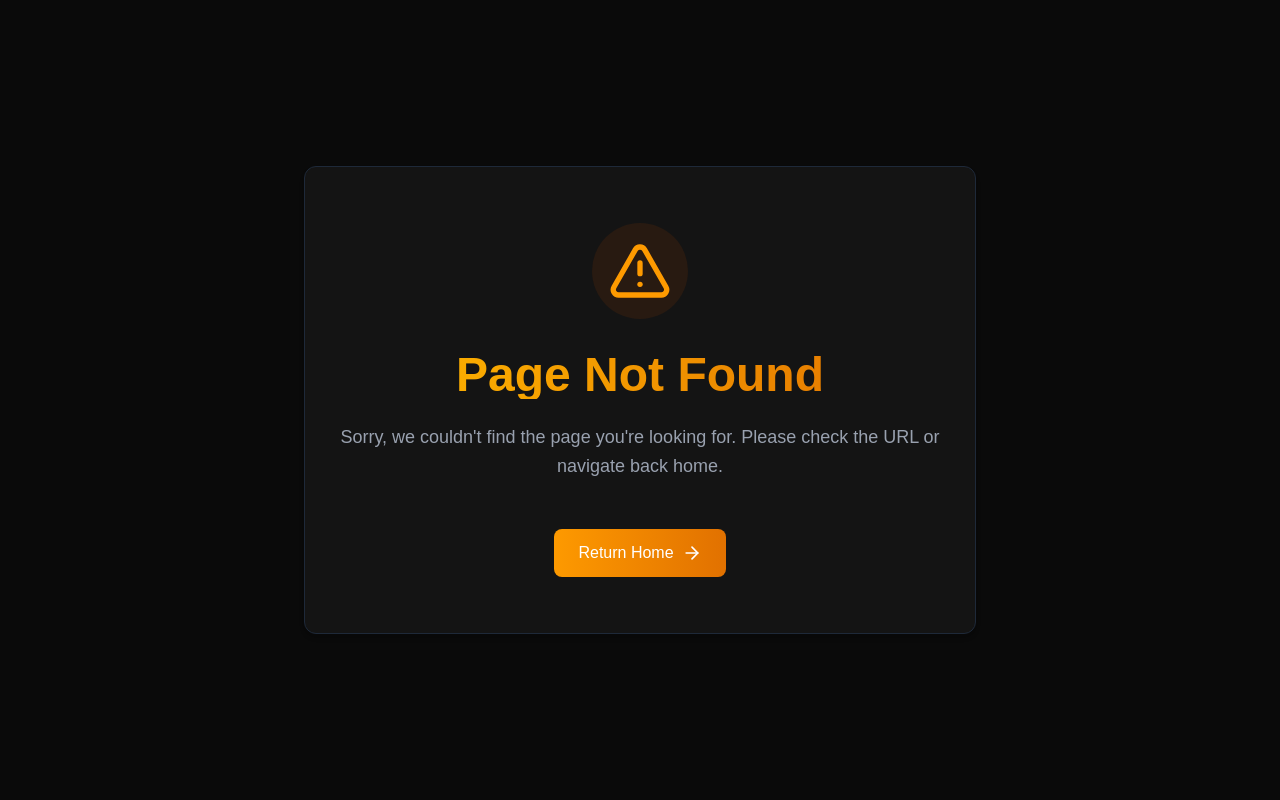
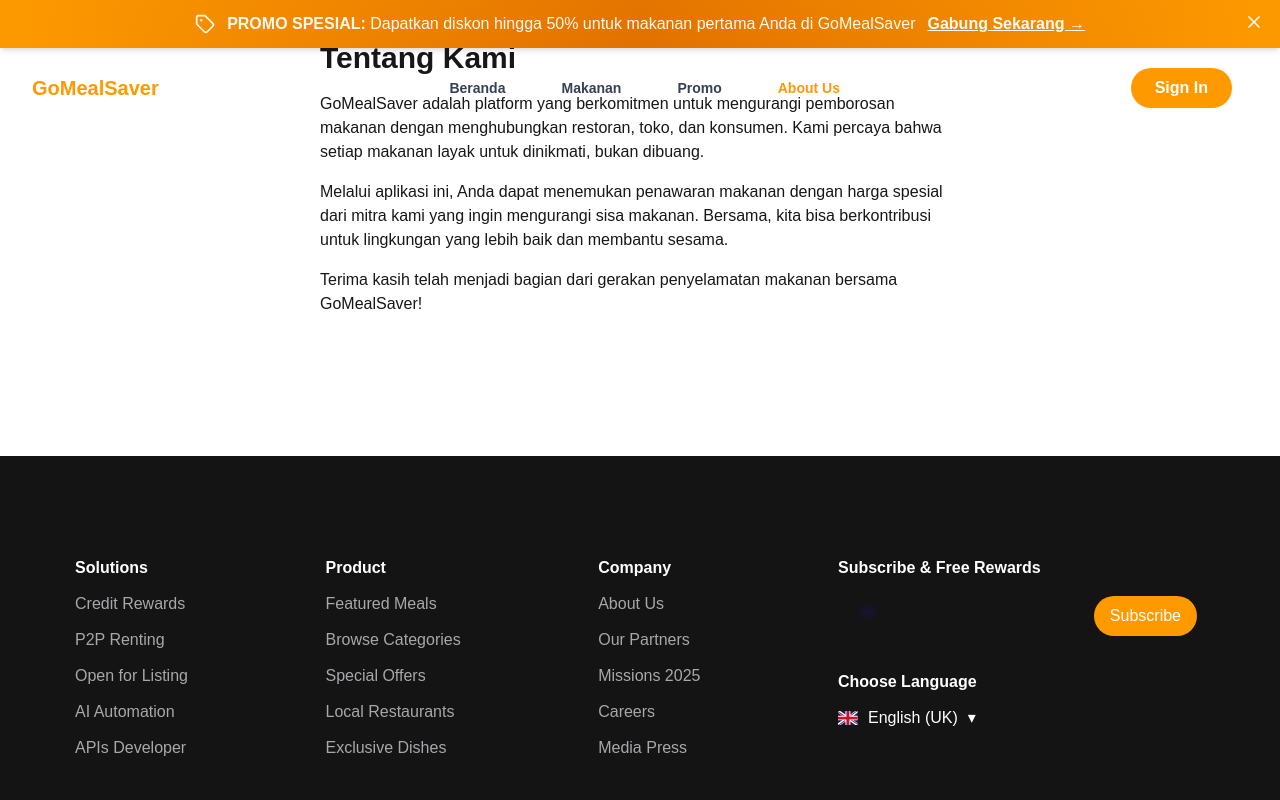
Before and after one commit to Anezz12/gomealsaver-v2, a Next.js app: page /aboutus in a window 1280 px wide. Before the commit this address had no page. Shown: the top 800 px of the page. Built offline with nearby package versions, Linux system fonts and the light colour scheme; no server answers.

Commit message:
Update sementara about

```diff
--- /dev/null
+++ b/app/(with-navigation)/aboutus/page.tsx
@@ -0,0 +1,22 @@
+export default function About() {
+  return (
+    <main className="max-w-2xl mx-auto py-10 px-4">
+      <h1 className="text-3xl font-bold mb-4">Tentang Kami</h1>
+      <p className="mb-4">
+        GoMealSaver adalah platform yang berkomitmen untuk mengurangi pemborosan
+        makanan dengan menghubungkan restoran, toko, dan konsumen. Kami percaya
+        bahwa setiap makanan layak untuk dinikmati, bukan dibuang.
+      </p>
+      <p className="mb-4">
+        Melalui aplikasi ini, Anda dapat menemukan penawaran makanan dengan
+        harga spesial dari mitra kami yang ingin mengurangi sisa makanan.
+        Bersama, kita bisa berkontribusi untuk lingkungan yang lebih baik dan
+        membantu sesama.
+      </p>
+      <p>
+        Terima kasih telah menjadi bagian dari gerakan penyelamatan makanan
+        bersama GoMealSaver!
+      </p>
+    </main>
+  );
+}
```
